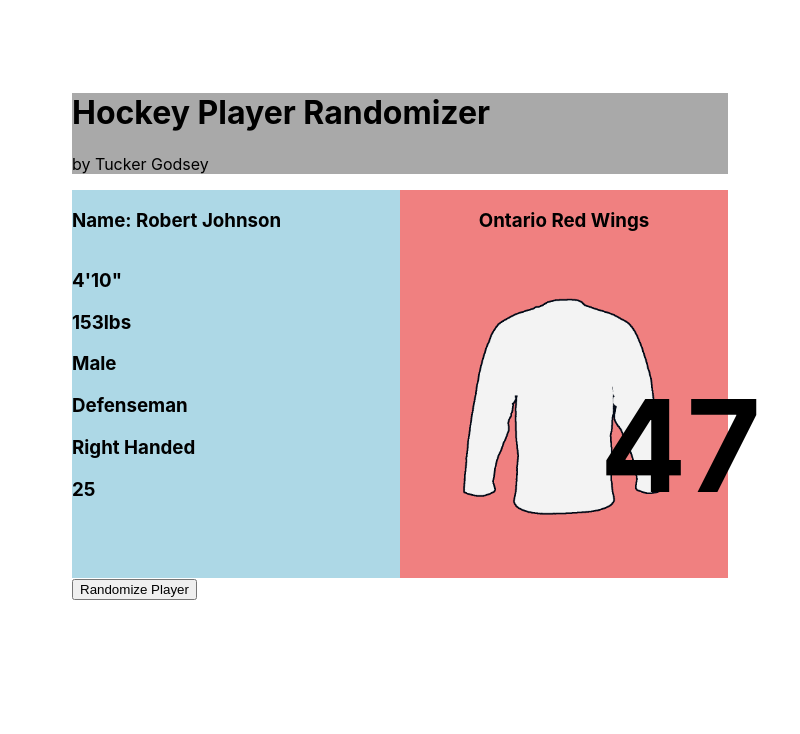
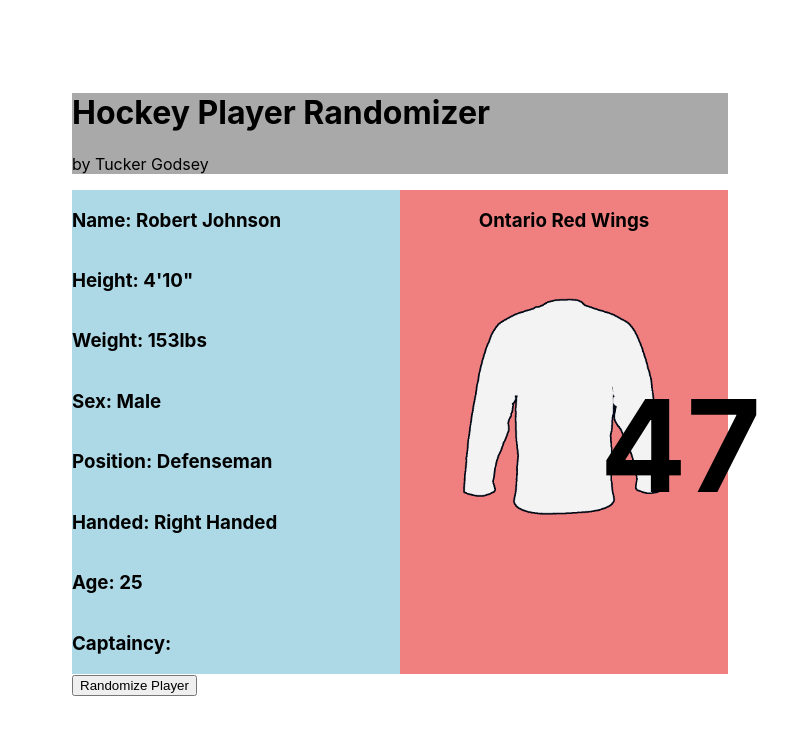
Before and after one commit to godseyte/Hockey-Player-Randomizer, an Electron app: page src/index.html in a window 800 px wide. Drawn offline with Linux system fonts and the light colour scheme.

Commit message:
Left styling, headings, and captaincy update

```diff
--- a/src/index.css
+++ b/src/index.css
@@ -31,3 +31,11 @@ div#LeftBody {
 div#RightBody {
   background: lightcoral;
 }
+
+.PlayerStats {
+  display: block;
+}
+
+.PlayerStats h3 {
+  display: inline-block;
+}
--- a/src/index.html
+++ b/src/index.html
@@ -27,15 +27,36 @@
 
         </div>
 
-        <div id="PlayerStats">
+        <div class="PlayerStats">
 
+          <div>
+            <h3>Height: </h3>
             <h3 id="height"></h3>
+          </div>
+          <div>
+            <h3>Weight: </h3>
             <h3 id="weight"></h3>
+          </div>
+          <div>
+            <h3>Sex: </h3>
             <h3 id="sex"></h3>
+          </div>
+          <div>
+            <h3>Position: </h3>
             <h3 id="position"></h3>
+          </div>
+          <div>
+            <h3>Handed: </h3>
             <h3 id="handed"></h3>
+          </div>
+          <div>
+            <h3>Age: </h3>
+            <h3 id="age"></h3>
+          </div>
+          <div>
+            <h3>Captaincy: </h3>
             <h3 id="captaincy"></h3>
-          <h3 id="age"></h3>
+          </div>
 
         </div>
 
--- a/src/playerGenerator.js
+++ b/src/playerGenerator.js
@@ -89,8 +89,8 @@ function ReturnJersey()
     position = positions[Math.floor(Math.random() * positions.length)];
 
     // Captaincy (Weighted)
-    const capList = ["", "Assistant Captain", "Captain"];
-    const capWeights = [90, 7, 3];
+    const capList = ["None", "Assistant Captain", "Captain"];
+    const capWeights = [80, 15, 5];
     let capWeight = 0;
 
     // Generate total weight
```
Lines whose indentation alone changed are shown as unchanged.
